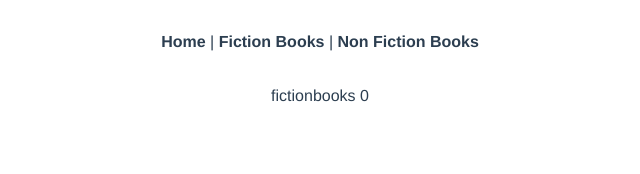
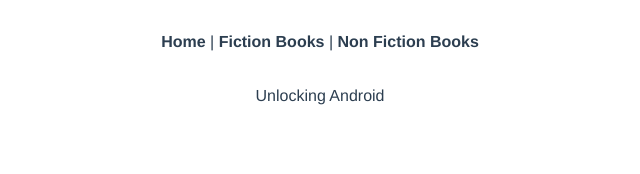
Before and after one commit to aamirshaikh7/vue--novel-local-api, a Vue app: page /books/fictionbooks/0 in a window 1280 px wide. Shown: the top 174 px of the page, without its empty margins (320-960 px from the left). Built offline with nearby package versions, Linux system fonts and the light colour scheme.

Commit message:
Displaying book name in Book.vue

```diff
--- a/src/views/Book.vue
+++ b/src/views/Book.vue
@@ -1,7 +1,6 @@
 <template>
   <div>
-    {{ $route.params.type }}
-    {{ $route.params.id }}
+    {{ book().title }}
   </div>
 </template>
 
@@ -23,6 +22,13 @@
       'fictionbooks',
       'nonfictionbooks'
     ])
+  },
+
+  methods: {
+    book () {
+      const book = this[this.$route.params.type][this.$route.params.id]
+      return book
+    }
   }
 }
 </script>
```
